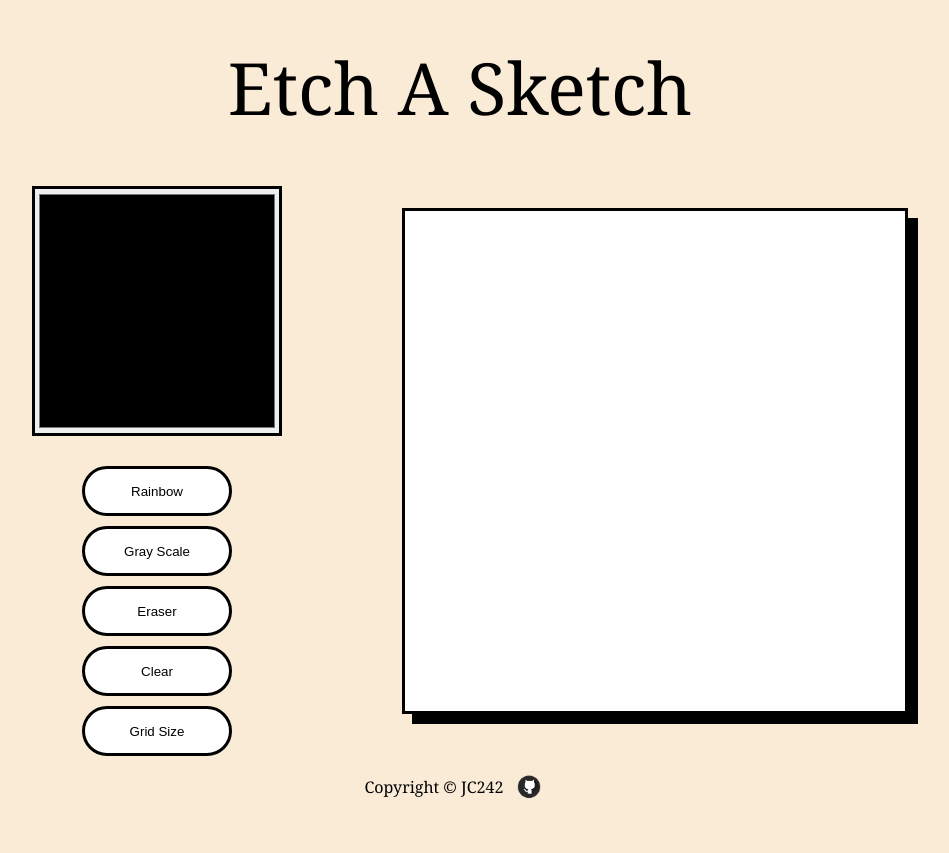
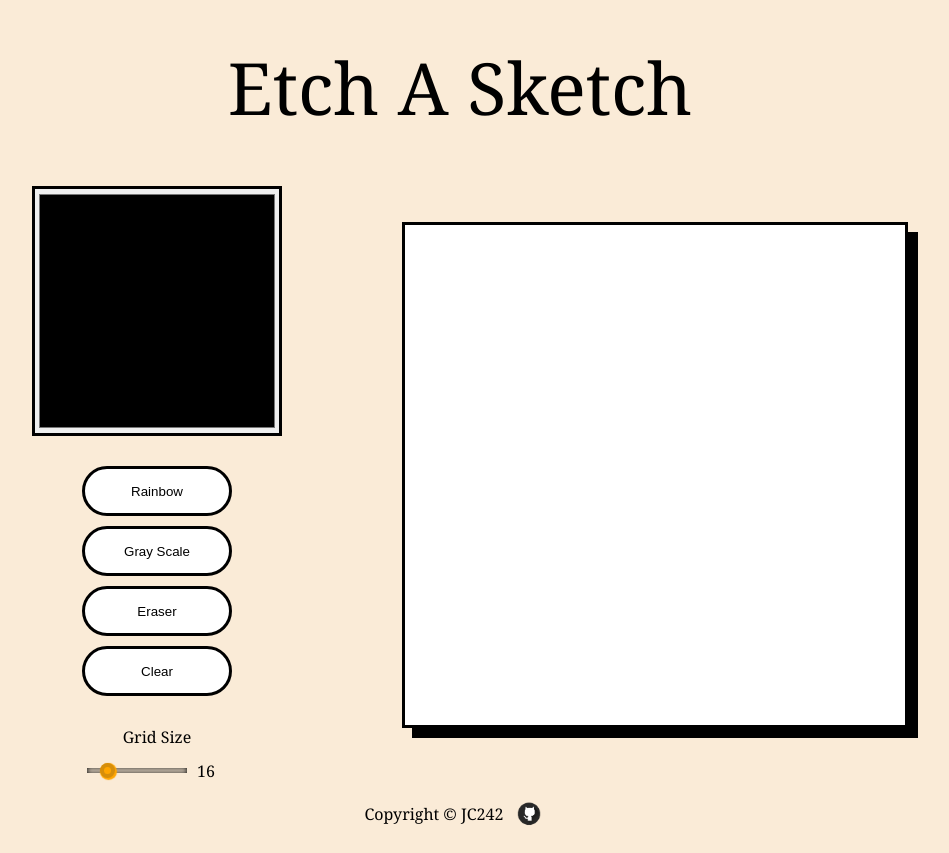
Before and after one commit to JC242/Etch-A-Sketch, a plain HTML site: page index.html in a window 1280 px wide. Shown: the whole page, without its empty margins (180-1129 px from the left). Before the commit the page ends 826 px from the top, so only its background shows below. Drawn offline with Linux system fonts and the light colour scheme.

Commit message:
Added grid size slider

```diff
--- a/app.js
+++ b/app.js
@@ -1,10 +1,11 @@
 const grid = document.querySelector(".grid");
 const eraser = document.querySelector(".eraserBtn");
 const clearbutton = document.querySelector(".clearBtn");
-const changeSize = document.querySelector(".gridBtn");
+const changeSize = document.querySelector(".sizerange");
 const colorWindow = document.querySelector(".colorWindow");
 const rainbowButton = document.querySelector(".rainbowBtn");
 const blackButton = document.querySelector(".blackBtn");
+const labelsize = document.querySelector(".size");
 
 let color = colorWindow.value;
 let mouseClick = false;
@@ -13,7 +14,7 @@ let eraserOn = false;
 let blackOn = false;
 let counter = 0;
 
-
+labelsize.textContent = changeSize.value;
 document.body.onmousedown = () => {mouseClick = true}
 document.body.onmouseup = () => {mouseClick = false}
 
@@ -52,8 +53,9 @@ function start(){
       }
    })
 
-   changeSize.addEventListener('click',function(e){
-      changeGrid();
+   changeSize.addEventListener('input',function(e){
+      labelsize.textContent = changeSize.value;
+      changeGrid(changeSize.value);
    })
 
    eraser.addEventListener('click',function(e){
@@ -109,12 +111,7 @@ function createGrid(pixels){
    }
 }
 
-function changeGrid(){
-
-   let size = prompt("Please enter size of the grid, Max 100", 1);
-   while(size > 100){
-      size = prompt("Please enter number columns, Max 100" , 1);
-   }
+function changeGrid(size){
 
    let numberOfpixels = size * size;
    grid.style.gridTemplateColumns = `repeat(${size},1fr)`;
--- a/index.html
+++ b/index.html
@@ -17,7 +17,12 @@
             <button class="blackBtn">Gray Scale</button>
             <button class="eraserBtn">Eraser</button>
             <button class="clearBtn active">Clear</button>
-            <button class="gridBtn active">Grid Size</button>
+            <label for="size" class="labelSize">Grid Size</label>
+            <div class="divRange">
+                <input type="range" class= "sizerange" min="1" max="100" name="size" list="markers" value = "16">
+                <label class="size">Hello</label>
+            </div>
+
         </div>
 
         <div class="grid grid-size grid-bg">
--- a/styles.css
+++ b/styles.css
@@ -53,6 +53,37 @@ button{
     background-color: orange;
     color:white
 }
+.divRange{
+    display: flex;
+    justify-content: center;
+    align-items: center;
+    gap: 10px
+}
+.labelSize{
+    margin-top: 20px;
+}
+input[type=range]{
+    height: 5px;
+    margin: 10px 0;
+    width: 100px;
+    background: antiquewhite;
+    -webkit-appearance: none;
+    box-shadow: inset 0 0 5px black;
+}
+input[type=range]::-webkit-slider-thumb{
+    -webkit-appearance: none;
+    border: 1px solid #000000;
+    border-radius: 50%;
+    width: 15px;
+    height: 15px;
+    cursor: pointer;
+    border: 4px solid #3333;
+    background: orange;
+    box-shadow: 1px 1px 1px 1px orange;
+}
+.size{
+    width: 30px;
+}
 .grid{
     display: grid;
     grid-template-columns: repeat(16,1fr);
```
